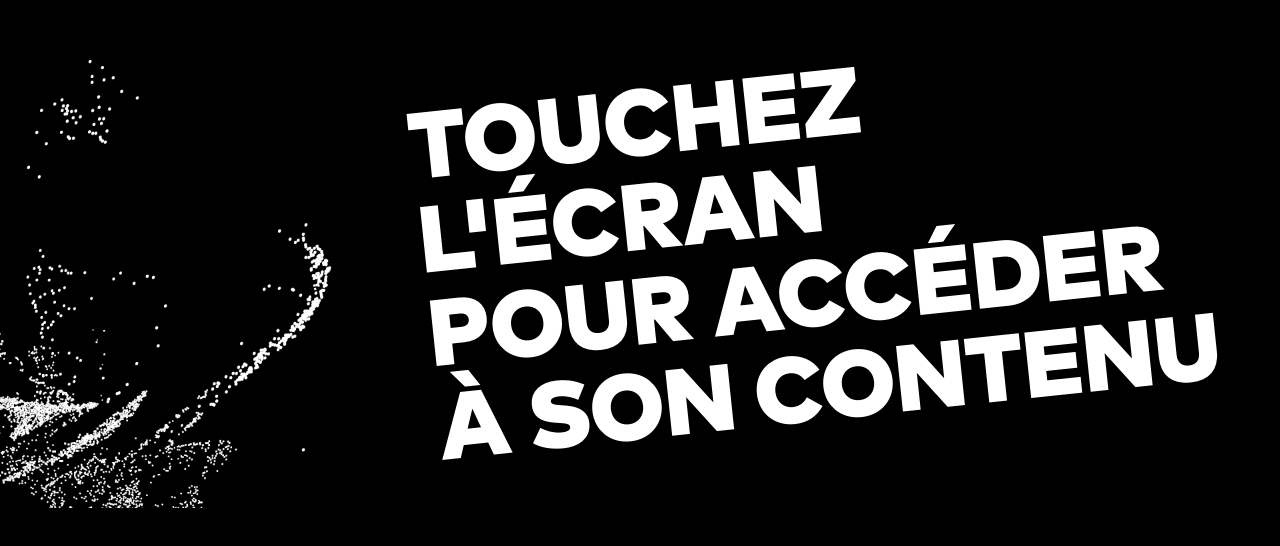
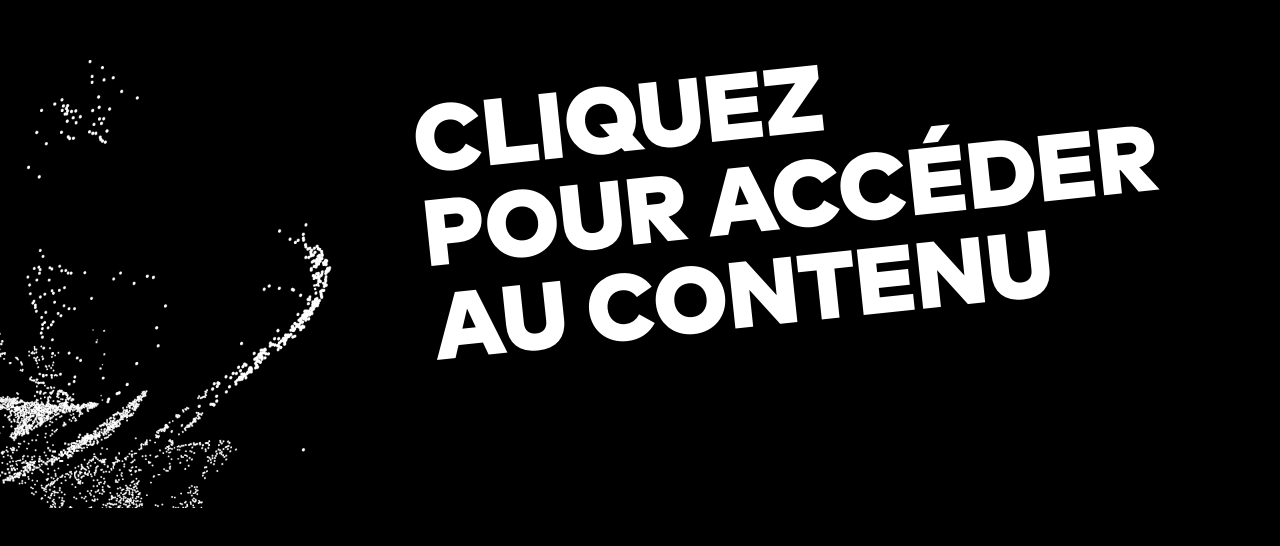
Before and after one commit to Hemisphere-Project/RTE, a website with bundled scripts: page WebApps/S16B-WEBPLAYER/index.html in a window 1280 px wide. Shown: the part 212-758 px from the top of the page. Built offline with nearby package versions, Linux system fonts and the light colour scheme; no server answers.

Commit message:
S16b cliquez

```diff
--- a/WebApps/S16B-WEBPLAYER/index.html
+++ b/WebApps/S16B-WEBPLAYER/index.html
@@ -26,7 +26,7 @@
 
 
     <div class="page" id="page_home">
-      <div class="title_big capslock btn" id="btn_home">Touchez l'écran <br>pour accéder <br>à son contenu</div>
+      <div class="title_big capslock btn" id="btn_home">Cliquez <br>pour accéder <br>au contenu</div>
     </div>
 
     <div class="page" id="page_list">
```
Also changed, not shown: 1 other file.
